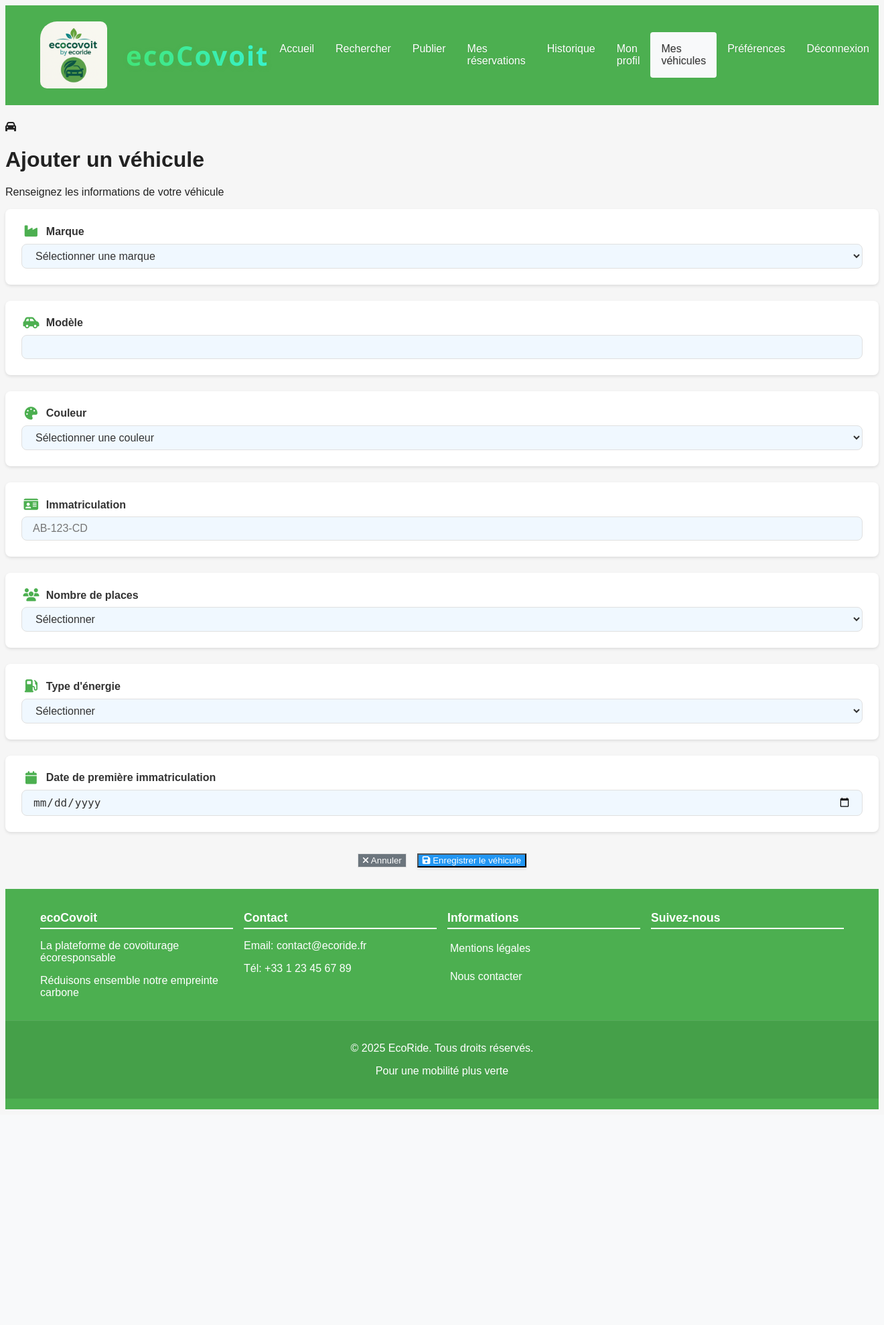
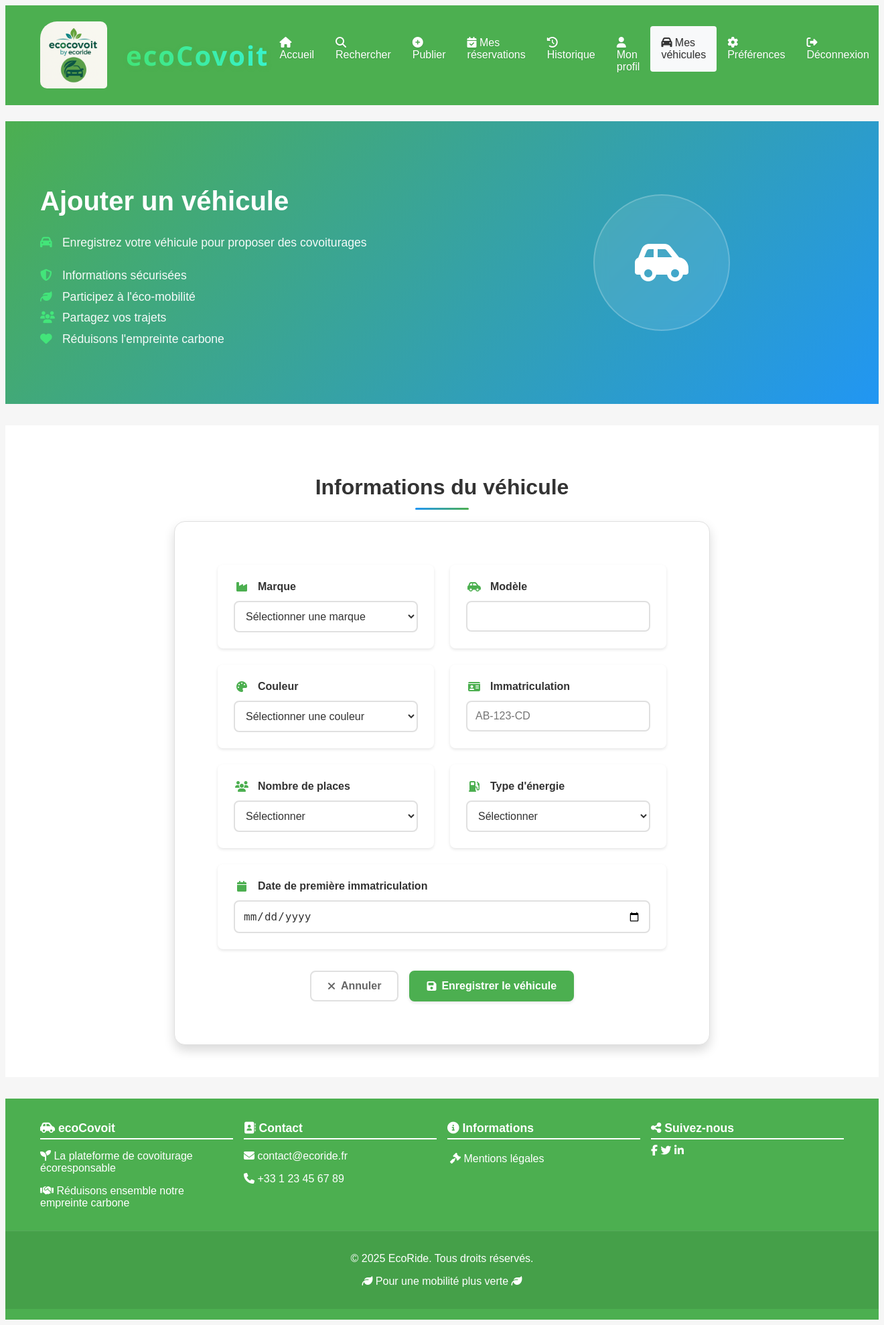
Before and after one commit to Papou138/ecoCovoit, a PHP site: page /add-vehicule.html in a window 1320 px wide. Shown: the whole page at 67% size. Before the commit the page ends 1656 px from the top, so only its background shows below. Run offline with PHP 8.4, Linux system fonts and the light colour scheme.

Commit message:
Frontend : Mise à jour page add-vehicule.html

```diff
--- a/frontend/add-vehicule.html
+++ b/frontend/add-vehicule.html
@@ -48,31 +48,49 @@
           aria-label="Menu principal de navigation"
         >
           <ul class="nav-list">
-            <li><a href="index.html" class="nav-link">Accueil</a></li>
             <li>
-              <a href="rechercher-covoiturage.html" class="nav-link"
-                >Rechercher</a
-              >
-            </li>
-            <li><a href="add-voyage.html" class="nav-link">Publier</a></li>
-            <li>
-              <a href="mes-reservations.html" class="nav-link"
-                >Mes réservations</a
-              >
-            </li>
-            <li><a href="historique.html" class="nav-link">Historique</a></li>
-            <li><a href="user-profile.html" class="nav-link">Mon profil</a></li>
-            <li>
-              <a href="add-vehicule.html" class="nav-link active"
-                >Mes véhicules</a
+              <a href="index.html" class="nav-link"
+                ><i class="fas fa-home"></i> Accueil</a
               >
             </li>
             <li>
-              <a href="add-preferences.html" class="nav-link">Préférences</a>
+              <a href="rechercher-covoiturage.html" class="nav-link"
+                ><i class="fas fa-search"></i> Rechercher</a
+              >
+            </li>
+            <li>
+              <a href="add-voyage.html" class="nav-link"
+                ><i class="fas fa-plus-circle"></i> Publier</a
+              >
+            </li>
+            <li>
+              <a href="mes-reservations.html" class="nav-link"
+                ><i class="fas fa-calendar-check"></i> Mes réservations</a
+              >
+            </li>
+            <li>
+              <a href="historique.html" class="nav-link"
+                ><i class="fas fa-history"></i> Historique</a
+              >
+            </li>
+            <li>
+              <a href="user-profile.html" class="nav-link"
+                ><i class="fas fa-user"></i> Mon profil</a
+              >
+            </li>
+            <li>
+              <a href="add-vehicule.html" class="nav-link active"
+                ><i class="fas fa-car"></i> Mes véhicules</a
+              >
+            </li>
+            <li>
+              <a href="add-preferences.html" class="nav-link"
+                ><i class="fas fa-cog"></i> Préférences</a
+              >
             </li>
             <li>
               <a href="#" class="nav-link logout-btn" onclick="logout()"
-                >Déconnexion</a
+                ><i class="fas fa-sign-out-alt"></i> Déconnexion</a
               >
             </li>
           </ul>
@@ -81,17 +99,35 @@
     </header>
 
     <main>
-      <div class="auth-container">
-        <div class="auth-card vehicle-form">
-          <div class="auth-header">
-            <div class="auth-icon">
-              <i class="fas fa-car"></i>
-            </div>
-            <h1 id="form-title">Ajouter un véhicule</h1>
-            <p class="auth-subtitle">
-              Renseignez les informations de votre véhicule
+      <!-- SECTION PRESENTATION -->
+      <section class="presentation-section">
+        <div class="presentation-content">
+          <div class="text-content">
+            <h2 id="form-title">Ajouter un véhicule</h2>
+            <p>
+              <i class="fas fa-car"></i> Enregistrez votre véhicule pour proposer des covoiturages
+            </p>
+            <p>
+              <i class="fas fa-shield-alt"></i> Informations sécurisées<br />
+              <i class="fas fa-leaf"></i> Participez à l'éco-mobilité<br />
+              <i class="fas fa-users"></i> Partagez vos trajets<br />
+              <i class="fas fa-heart"></i> Réduisons l'empreinte carbone
             </p>
           </div>
+          <div class="image-container">
+            <div class="vehicle-hero-icon">
+              <i class="fas fa-car-side"></i>
+            </div>
+          </div>
+        </div>
+      </section>
+
+      <!-- SECTION FORMULAIRE -->
+      <section class="vehicle-form-section">
+        <div class="container">
+          <h2>Informations du véhicule</h2>
+          <div class="auth-container">
+            <div class="auth-card vehicle-form">
 
           <form id="vehicle-form" class="auth-form">
             <div class="form-row">
@@ -233,47 +269,66 @@
           </form>
         </div>
       </div>
-    </main>
+    </section>
+  </main>
 
     <!-- FOOTER -->
     <footer class="footer">
       <div class="footer-content">
         <div class="footer-section">
-          <h3>ecoCovoit</h3>
-          <p>La plateforme de covoiturage écoresponsable</p>
-          <p>Réduisons ensemble notre empreinte carbone</p>
+          <h3><i class="fas fa-car-side"></i> ecoCovoit</h3>
+          <p>
+            <i class="fas fa-seedling"></i> La plateforme de covoiturage
+            écoresponsable
+          </p>
+          <p>
+            <i class="fas fa-handshake"></i> Réduisons ensemble notre empreinte
+            carbone
+          </p>
         </div>
         <div class="footer-section">
-          <h3>Contact</h3>
+          <h3><i class="fas fa-address-book"></i> Contact</h3>
           <p>
-            Email:
-            <a href="mailto:contact@ecoride.fr">contact@ecoride.fr</a>
+            <i class="fas fa-envelope"></i
+            ><a href="mailto:contact@ecoride.fr"> contact@ecoride.fr</a>
           </p>
-          <p>Tél: +33 1 23 45 67 89</p>
+          <p><i class="fas fa-phone"></i> +33 1 23 45 67 89</p>
         </div>
         <div class="footer-section">
-          <h3>Informations</h3>
+          <h3><i class="fas fa-info-circle"></i> Informations</h3>
           <ul>
-            <li><a href="mentions.html">Mentions légales</a></li>
-            <li><a href="contact.html">Nous contacter</a></li>
+            <li>
+              <i class="fas fa-gavel"></i
+              ><a href="mentions.html"> Mentions légales</a>
+            </li>
           </ul>
         </div>
         <div class="footer-section">
-          <h3>Suivez-nous</h3>
+          <h3><i class="fas fa-share-alt"></i> Suivez-nous</h3>
           <div class="social-links">
-            <a href="#" class="social-link" title="Facebook"></a>
-            <a href="#" class="social-link" title="Twitter"></a>
-            <a href="#" class="social-link" title="LinkedIn"></a>
+            <a href="#" class="social-link" title="Facebook"
+              ><i class="fab fa-facebook-f"></i
+            ></a>
+            <a href="#" class="social-link" title="Twitter"
+              ><i class="fab fa-twitter"></i
+            ></a>
+            <a href="#" class="social-link" title="LinkedIn"
+              ><i class="fab fa-linkedin-in"></i
+            ></a>
           </div>
         </div>
       </div>
       <div class="footer-bottom">
         <p>&copy; 2025 EcoRide. Tous droits réservés.</p>
-        <p>Pour une mobilité plus verte</p>
+        <p>
+          <i class="fas fa-leaf"></i> Pour une mobilité plus verte
+          <i class="fas fa-leaf text-green"></i>
+        </p>
       </div>
     </footer>
 
     <script src="assets/js/menu.js"></script>
+    <script src="assets/js/auth.js"></script>
     <script>
       document.addEventListener('DOMContentLoaded', function () {
         const form = document.getElementById('vehicle-form');
@@ -380,7 +435,7 @@
 
         // Déconnexion
         document
-          .getElementById('logout-nav')
+          .querySelector('.logout-btn')
           .addEventListener('click', async function (e) {
             e.preventDefault();
             if (confirm('Êtes-vous sûr de vouloir vous déconnecter ?')) {
@@ -388,6 +443,7 @@
                 await fetch('../backend/auth/logout.php');
                 window.location.href = 'login.html';
               } catch (error) {
+                console.error('Erreur lors de la déconnexion:', error);
                 window.location.href = 'login.html';
               }
             }
@@ -434,7 +490,6 @@
 
           requiredFields.forEach((fieldName) => {
             const field = document.getElementById(fieldName);
-            const errorDiv = field.parentNode.querySelector('.error-message');
 
             if (!field.value.trim()) {
               showFieldError(field, 'Ce champ est obligatoire');
@@ -446,7 +501,7 @@
 
           // Validation spécifique de l'immatriculation
           const immat = document.getElementById('immatriculation');
-          const immatPattern = /^[A-Z]{2}-[0-9]{3}-[A-Z]{2}$/;
+          const immatPattern = /^[A-Z]{2}-\d{3}-[A-Z]{2}$/;
           if (immat.value && !immatPattern.test(immat.value)) {
             showFieldError(immat, 'Format invalide (ex: AB-123-CD)');
             isValid = false;
--- a/frontend/assets/css/add-vehicule.css
+++ b/frontend/assets/css/add-vehicule.css
@@ -2,38 +2,251 @@
 /* =  STYLES SPECIFIQUES A LA PAGE ADD-VEHICULE.HTML  = */
 /* ==================================================== */
 
-.vehicule-container {
-  max-width: 600px;
-  margin: 2rem auto;
-  padding: 0 1rem;
+/* ===== SECTION PRESENTATION ===== */
+.presentation-section {
+  background: linear-gradient(
+    135deg,
+    var(--color-primary),
+    var(--color-secondary)
+  );
+  color: white;
+  padding: 4rem 0;
+  margin-bottom: 2rem;
 }
 
-.vehicule-header {
-  text-align: center;
-  margin-bottom: 2rem;
-  padding: 2rem;
-  background: linear-gradient(135deg, var(--color-secondary), #1976d2);
-  border-radius: 10px;
+.presentation-content {
+  max-width: 1200px;
+  margin: 0 auto;
+  padding: 0 var(--space-md);
+  display: grid;
+  grid-template-columns: 1fr 1fr;
+  gap: 3rem;
+  align-items: center;
+}
+
+.text-content h2 {
+  font-size: 2.5rem;
+  margin-bottom: 1.5rem;
   color: white;
 }
 
-.vehicule-header h1 {
-  margin: 0 0 0.5rem 0;
-  font-size: 2rem;
+.text-content p {
+  font-size: 1.1rem;
+  line-height: 1.8;
+  margin-bottom: 1rem;
+  opacity: 0.95;
 }
 
-.vehicule-header p {
-  margin: 0;
-  opacity: 0.9;
+.text-content p i {
+  color: var(--color-accent);
+  margin-right: 0.5rem;
+  width: 20px;
 }
 
-.vehicule-form {
-  background: white;
-  padding: 2rem;
-  border-radius: 10px;
-  box-shadow: 0 4px 6px rgba(0, 0, 0, 0.1);
+.vehicle-hero-icon {
+  display: flex;
+  align-items: center;
+  justify-content: center;
+  width: 200px;
+  height: 200px;
+  background: rgba(255, 255, 255, 0.1);
+  border-radius: 50%;
+  margin: 0 auto;
+  backdrop-filter: blur(10px);
+  border: 2px solid rgba(255, 255, 255, 0.2);
 }
 
+.vehicle-hero-icon i {
+  font-size: 4rem;
+  color: white;
+}
+
+/* ===== SECTION FORMULAIRE ===== */
+.vehicle-form-section {
+  padding: 3rem 0;
+  background: white;
+}
+
+.vehicle-form-section h2 {
+  text-align: center;
+  color: var(--color-text-primary);
+  margin-bottom: 2rem;
+  font-size: 2rem;
+  font-weight: 700;
+  position: relative;
+}
+
+.vehicle-form-section h2::after {
+  content: '';
+  position: absolute;
+  bottom: -15px;
+  left: 50%;
+  transform: translateX(-50%);
+  width: 80px;
+  height: 3px;
+  background: linear-gradient(
+    90deg,
+    var(--color-secondary),
+    var(--color-primary)
+  );
+  border-radius: 2px;
+}
+
+.auth-container {
+  max-width: 800px;
+  margin: 0 auto;
+  padding: 0 var(--space-md);
+}
+
+.auth-card {
+  background: var(--color-bg-secondary);
+  padding: var(--space-xxl);
+  border-radius: var(--radius-lg);
+  box-shadow: var(--shadow-lg);
+  border: 1px solid var(--color-border);
+}
+
+.vehicle-form {
+  background: white;
+}
+
+.form-row {
+  display: grid;
+  grid-template-columns: 1fr 1fr;
+  gap: 1.5rem;
+  margin-bottom: 0;
+}
+
+.form-group {
+  margin-bottom: 1.5rem;
+}
+
+.form-group label {
+  display: flex;
+  align-items: center;
+  gap: 0.5rem;
+  margin-bottom: 0.5rem;
+  font-weight: 600;
+  color: var(--color-text-primary);
+}
+
+.form-group label i {
+  color: var(--color-primary);
+  font-size: 1rem;
+}
+
+.form-group input,
+.form-group select {
+  width: 100%;
+  padding: 0.75rem;
+  border: 2px solid var(--color-border);
+  border-radius: var(--radius-md);
+  font-size: 1rem;
+  transition: var(--transition-base);
+  background: white;
+}
+
+.form-group input:focus,
+.form-group select:focus {
+  outline: none;
+  border-color: var(--color-primary);
+  box-shadow: 0 0 0 3px rgba(76, 175, 80, 0.1);
+}
+
+.form-group input:hover,
+.form-group select:hover {
+  border-color: var(--color-secondary);
+}
+
+.form-actions {
+  display: flex;
+  gap: 1rem;
+  justify-content: center;
+  margin-top: 2rem;
+}
+
+.btn-primary,
+.btn-secondary {
+  display: inline-flex;
+  align-items: center;
+  gap: 0.5rem;
+  padding: 0.75rem 1.5rem;
+  border-radius: var(--radius-md);
+  font-weight: 600;
+  text-decoration: none;
+  transition: var(--transition-base);
+  cursor: pointer;
+  border: 2px solid transparent;
+  font-size: 1rem;
+}
+
+.btn-primary {
+  background: var(--color-primary);
+  color: white;
+  border-color: var(--color-primary);
+}
+
+.btn-primary:hover {
+  background: var(--color-primary-dark);
+  border-color: var(--color-primary-dark);
+  transform: translateY(-2px);
+  box-shadow: var(--shadow-md);
+}
+
+.btn-secondary {
+  background: white;
+  color: var(--color-text-secondary);
+  border-color: var(--color-border);
+}
+
+.btn-secondary:hover {
+  background: var(--color-bg-secondary);
+  border-color: var(--color-secondary);
+  color: var(--color-secondary);
+  transform: translateY(-2px);
+}
+
+.form-feedback {
+  margin-top: 1rem;
+  padding: 1rem;
+  border-radius: var(--radius-md);
+  text-align: center;
+  font-weight: 600;
+  display: none;
+}
+
+.form-feedback.success {
+  background: var(--color-success-light);
+  color: var(--color-success);
+  border: 1px solid var(--color-success);
+  display: block;
+}
+
+.form-feedback.error {
+  background: var(--color-danger-light);
+  color: var(--color-danger);
+  border: 1px solid var(--color-danger);
+  display: block;
+}
+
+.error-message {
+  color: var(--color-danger);
+  font-size: 0.85rem;
+  margin-top: 0.5rem;
+  display: none;
+}
+
+.form-group.error input,
+.form-group.error select {
+  border-color: var(--color-danger);
+  background-color: var(--color-danger-light);
+}
+
+.form-group.error .error-message {
+  display: block;
+}
+
+/* ===== STYLES SUPPLÉMENTAIRES POUR VÉHICULES ===== */
 .vehicle-type-selector {
   display: grid;
   grid-template-columns: repeat(auto-fit, minmax(150px, 1fr));
@@ -42,28 +255,32 @@
 }
 
 .vehicle-type-option {
-  border: 2px solid #e9ecef;
-  border-radius: 8px;
+  border: 2px solid var(--color-border);
+  border-radius: var(--radius-md);
   padding: 1rem;
   cursor: pointer;
-  transition: all 0.3s;
+  transition: var(--transition-base);
   text-align: center;
+  background: white;
 }
 
 .vehicle-type-option:hover {
   border-color: var(--color-secondary);
-  background: #f0f8ff;
+  background: var(--color-bg-secondary);
+  transform: translateY(-2px);
 }
 
 .vehicle-type-option.selected {
-  border-color: var(--color-secondary);
+  border-color: var(--color-primary);
   background: var(--color-bg-secondary);
+  box-shadow: var(--shadow-sm);
 }
 
 .vehicle-type-option i {
   font-size: 2rem;
   color: var(--color-secondary);
   margin-bottom: 0.5rem;
+  display: block;
 }
 
 .eco-badge {
@@ -76,155 +293,63 @@
   margin-top: 0.5rem;
 }
 
-.photo-upload-section {
-  margin: 2rem 0;
-  border: 2px dashed #e9ecef;
-  border-radius: 8px;
-  padding: 2rem;
-  text-align: center;
-  transition: all 0.3s;
-}
-
-.photo-upload-section:hover {
-  border-color: var(--color-secondary);
-  background: #f0f8ff;
-}
-
-.photo-upload-section.dragover {
-  border-color: var(--color-primary);
-  background: #f8fff8;
-}
-
-.upload-icon {
-  font-size: 3rem;
-  color: var(--color-secondary);
-  margin-bottom: 1rem;
-}
-
-.photo-preview {
-  display: grid;
-  grid-template-columns: repeat(auto-fit, minmax(100px, 1fr));
-  gap: 1rem;
-  margin-top: 1rem;
-}
-
-.photo-item {
-  position: relative;
-  border-radius: 8px;
-  overflow: hidden;
-  aspect-ratio: 1;
-}
-
-.photo-item img {
-  width: 100%;
-  height: 100%;
-  object-fit: cover;
-}
-
-.photo-remove {
-  position: absolute;
-  top: 5px;
-  right: 5px;
-  background: rgba(220, 53, 69, 0.8);
-  color: white;
-  border: none;
-  border-radius: 50%;
-  width: 25px;
-  height: 25px;
-  cursor: pointer;
-  font-size: 0.8rem;
-}
-
-.characteristics-grid {
-  display: grid;
-  grid-template-columns: repeat(auto-fit, minmax(200px, 1fr));
-  gap: 1rem;
-  margin: 1rem 0;
-}
-
-.checkbox-group {
-  display: flex;
-  align-items: center;
-  gap: 0.5rem;
-  padding: 0.5rem;
-  border-radius: 6px;
-  background: #f8f9fa;
-}
-
-.form-actions {
-  display: flex;
-  gap: 1rem;
-  justify-content: center;
-  margin-top: 2rem;
-}
-
-.btn {
-  padding: 1rem 2rem;
-  border: none;
-  border-radius: 8px;
-  font-size: 1rem;
-  font-weight: 600;
-  cursor: pointer;
-  transition: all 0.3s;
-  text-decoration: none;
-  display: inline-block;
-  text-align: center;
-}
-
-.btn-primary {
-  background: var(--color-secondary);
-  color: white;
-}
-
-.btn-primary:hover {
-  background: #1976d2;
-  transform: translateY(-2px);
-}
-
-.btn-secondary {
-  background: #6c757d;
-  color: white;
-}
-
-.btn-secondary:hover {
-  background: #5a6268;
-}
-
-/* ======================= */
-/* =  RESPONSIVE DESIGN  = */
-/* ======================= */
-
+/* ===== RESPONSIVE ===== */
 @media (max-width: 768px) {
-  .vehicule-container {
-    margin: 1rem auto;
-    padding: 0 0.5rem;
+  .presentation-content {
+    grid-template-columns: 1fr;
+    gap: 2rem;
+    text-align: center;
   }
 
-  .vehicule-header {
-    padding: 1.5rem;
+  .text-content h2 {
+    font-size: 2rem;
   }
 
-  .vehicule-header h1 {
-    font-size: 1.5rem;
+  .vehicle-hero-icon {
+    width: 150px;
+    height: 150px;
   }
 
-  .vehicule-form {
-    padding: 1.5rem;
+  .vehicle-hero-icon i {
+    font-size: 3rem;
   }
 
-  .vehicle-type-selector {
+  .form-row {
     grid-template-columns: 1fr;
+    gap: 0;
   }
 
-  .characteristics-grid {
-    grid-template-columns: 1fr;
+  .auth-card {
+    padding: var(--space-lg);
+    margin: 0 var(--space-sm);
   }
 
   .form-actions {
     flex-direction: column;
+    align-items: stretch;
   }
 
-  .btn {
-    width: 100%;
+  .btn-primary,
+  .btn-secondary {
+    justify-content: center;
   }
 }
+
+@media (max-width: 480px) {
+  .presentation-section {
+    padding: 2rem 0;
+  }
+
+  .text-content h2 {
+    font-size: 1.8rem;
+  }
+
+  .vehicle-form-section {
+    padding: 2rem 0;
+  }
+
+  .auth-card {
+    border-radius: var(--radius-md);
+    box-shadow: var(--shadow-sm);
+  }
+}
--- a/frontend/assets/js/auth.js
+++ b/frontend/assets/js/auth.js
@@ -496,6 +496,21 @@ class AuthManager {
   }
 }
 
+/**
+ * Fonction globale de déconnexion
+ */
+async function logout() {
+  if (confirm('Êtes-vous sûr de vouloir vous déconnecter ?')) {
+    try {
+      await fetch('../backend/auth/logout.php');
+      window.location.href = 'login.html';
+    } catch (error) {
+      console.error('Erreur lors de la déconnexion:', error);
+      window.location.href = 'login.html';
+    }
+  }
+}
+
 // Initialisation
 document.addEventListener('DOMContentLoaded', () => {
   // Vérifier si l'utilisateur est déjà connecté
```
